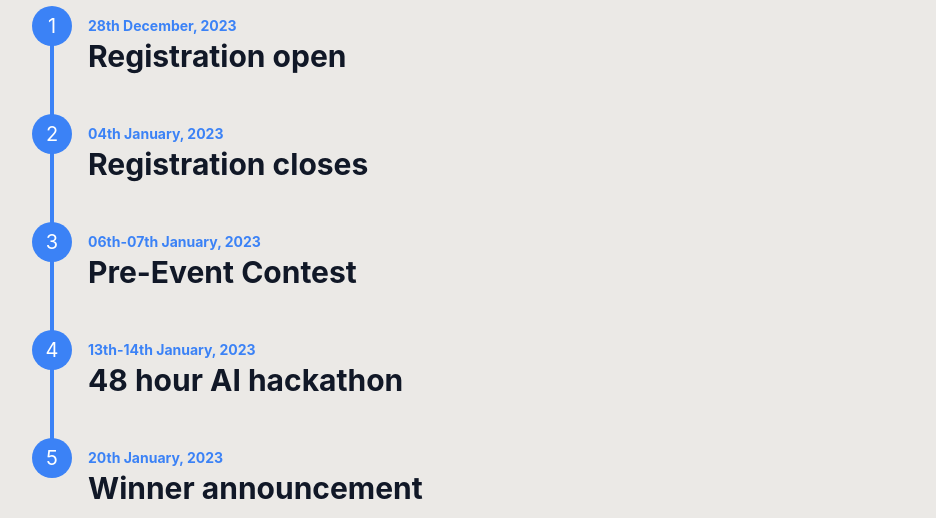
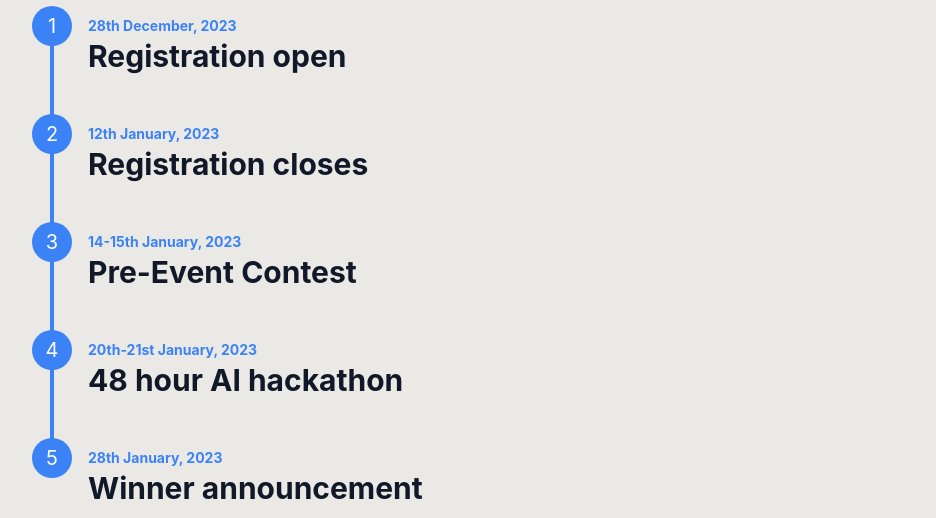
Before and after one commit to Baavro/AIC, a React (Create React App) app: page /events in a window 1280 px wide. Shown: the part 1860-2378 px from the top of the page, without its empty margins (112-1048 px from the left). Built offline with nearby package versions, Linux system fonts and the light colour scheme; a web font is replaced by a local one.

Commit message:
timeline fix

```diff
--- a/src/screens/EventsTimeLine.tsx
+++ b/src/screens/EventsTimeLine.tsx
@@ -8,22 +8,22 @@ const steps = [
   },
   {
     id: 2,
-    month: '04th January, 2023',
+    month: '12th January, 2023',
     name: 'Registration closes'
   },
   {
     id: 3,
-    month: '06th-07th January, 2023',
+    month: '14-15th January, 2023',
     name: 'Pre-Event Contest'
   },
   {
     id: 4,
-    month: '13th-14th January, 2023',
+    month: '20th-21st January, 2023',
     name: '48 hour AI hackathon'
   },
   {
     id: 5,
-    month: '20th January, 2023',
+    month: '28th January, 2023',
     name: 'Winner announcement'
   },
 ];
```
